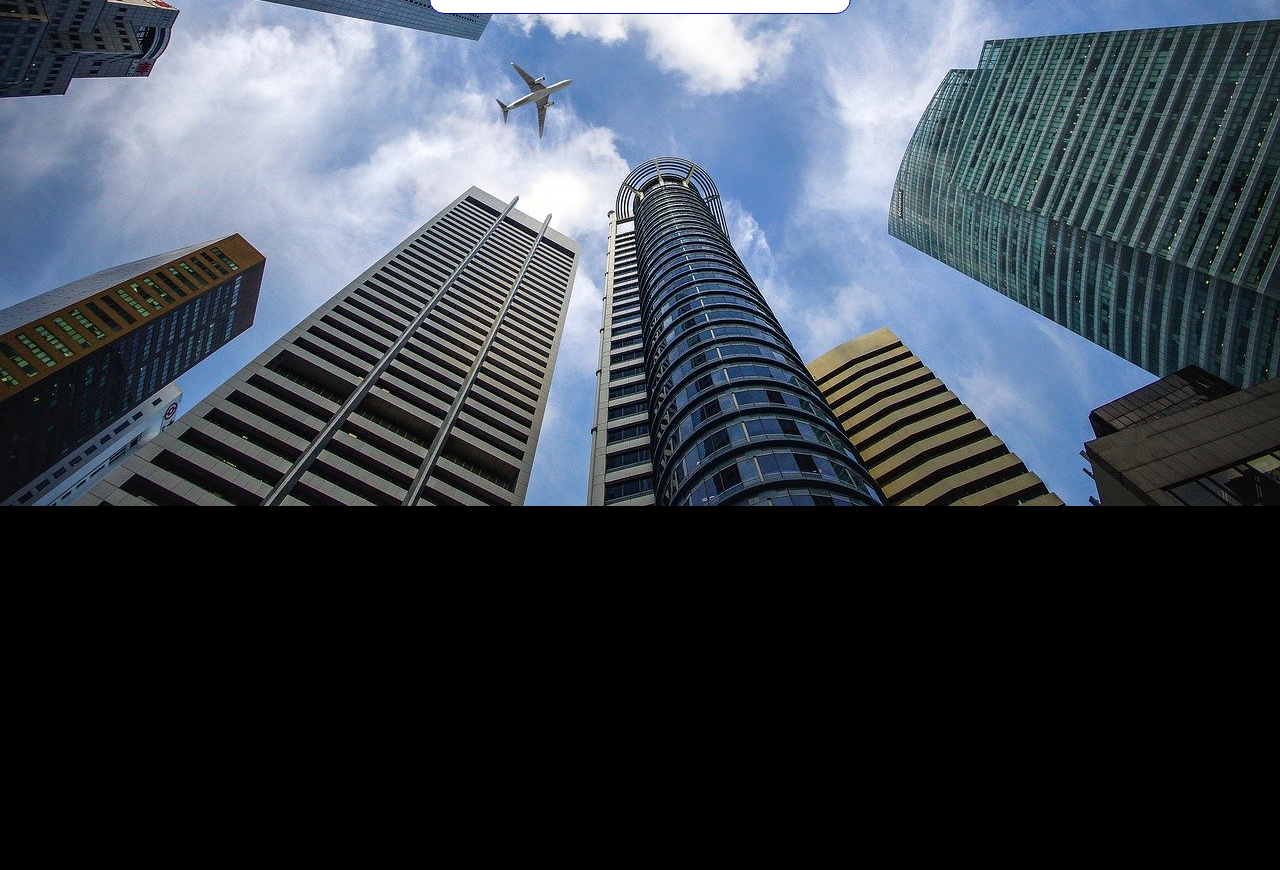
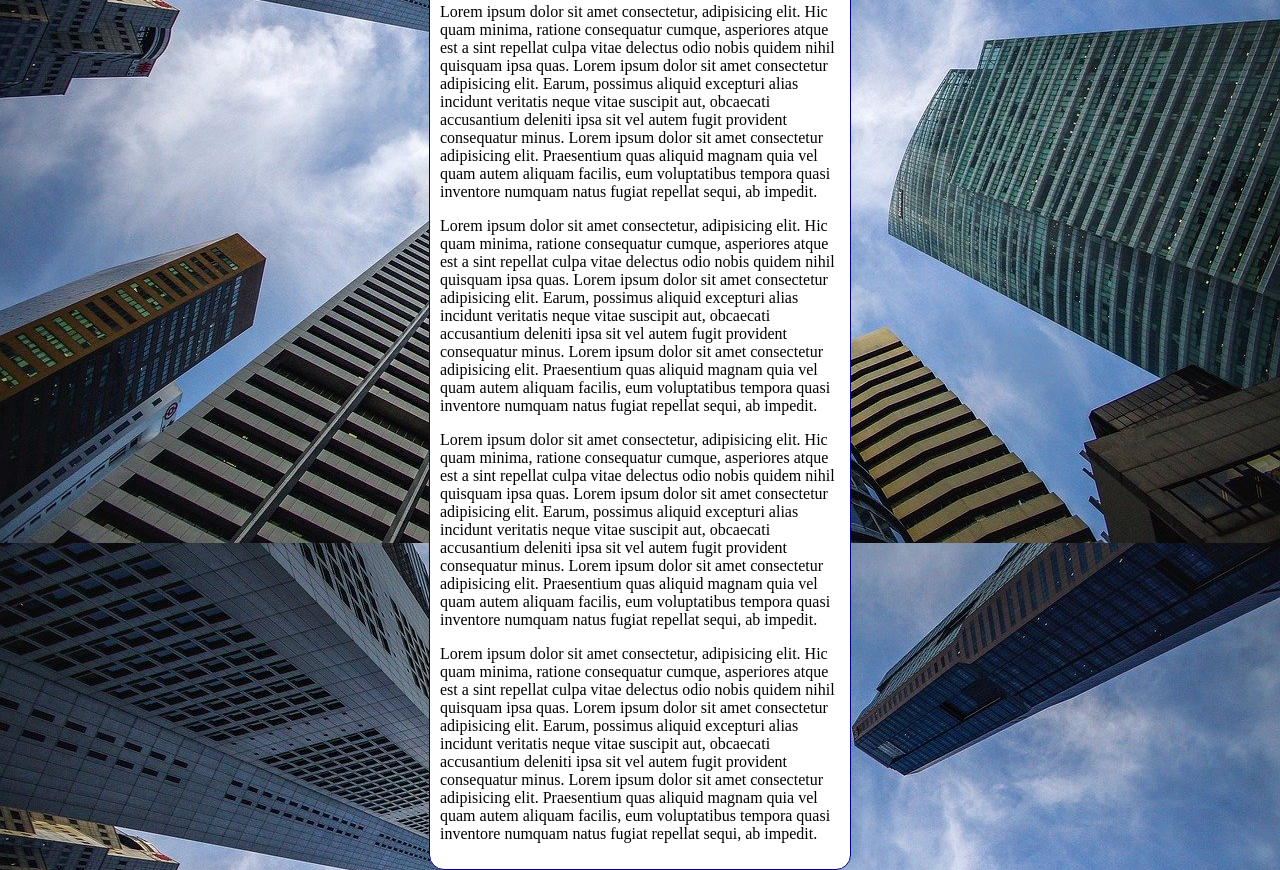
Before and after one commit to fabiocorreagomes/html-css, a plain HTML site: page exercicios/ex022/fundo006.html in a window 1280 px wide. Shown: the part 310-1180 px from the top of the page. Before the commit the page ends 816 px from the top, so only its background shows below. Drawn offline with Linux system fonts and the light colour scheme.

Commit message:
Update fundo006.html

```diff
--- a/exercicios/ex022/fundo006.html
+++ b/exercicios/ex022/fundo006.html
@@ -3,15 +3,17 @@
 <head>
     <meta charset="UTF-8">
     <meta name="viewport" content="width=device-width, initial-scale=1.0">
-    <title>Document</title>
+    <title>Fundo fixo de tela</title>
     <style>
         body {
             height: 100vh;
-            background-color: black;
+            /*background-color: black;
             background-image: url(./imagens/wallpaper002.jpg);
             background-position: center top;
             background-repeat: no-repeat;
             background-size: cover;
+            background-attachment: fixed;*/
+            background: black url(./imagens/wallpaper002.jpg) no-repeat center top / cover fixed;
         }
 
         main {
@@ -28,6 +30,10 @@
     <main>
         <h1>Teste de imagem de fundo</h1>
         <p>Lorem ipsum dolor sit amet consectetur, adipisicing elit. Hic quam minima, ratione consequatur cumque, asperiores atque est a sint repellat culpa vitae delectus odio nobis quidem nihil quisquam ipsa quas. Lorem ipsum dolor sit amet consectetur adipisicing elit. Earum, possimus aliquid excepturi alias incidunt veritatis neque vitae suscipit aut, obcaecati accusantium deleniti ipsa sit vel autem fugit provident consequatur minus. Lorem ipsum dolor sit amet consectetur adipisicing elit. Praesentium quas aliquid magnam quia vel quam autem aliquam facilis, eum voluptatibus tempora quasi inventore numquam natus fugiat repellat sequi, ab impedit.</p>
+        <p>Lorem ipsum dolor sit amet consectetur, adipisicing elit. Hic quam minima, ratione consequatur cumque, asperiores atque est a sint repellat culpa vitae delectus odio nobis quidem nihil quisquam ipsa quas. Lorem ipsum dolor sit amet consectetur adipisicing elit. Earum, possimus aliquid excepturi alias incidunt veritatis neque vitae suscipit aut, obcaecati accusantium deleniti ipsa sit vel autem fugit provident consequatur minus. Lorem ipsum dolor sit amet consectetur adipisicing elit. Praesentium quas aliquid magnam quia vel quam autem aliquam facilis, eum voluptatibus tempora quasi inventore numquam natus fugiat repellat sequi, ab impedit.</p>
+        <p>Lorem ipsum dolor sit amet consectetur, adipisicing elit. Hic quam minima, ratione consequatur cumque, asperiores atque est a sint repellat culpa vitae delectus odio nobis quidem nihil quisquam ipsa quas. Lorem ipsum dolor sit amet consectetur adipisicing elit. Earum, possimus aliquid excepturi alias incidunt veritatis neque vitae suscipit aut, obcaecati accusantium deleniti ipsa sit vel autem fugit provident consequatur minus. Lorem ipsum dolor sit amet consectetur adipisicing elit. Praesentium quas aliquid magnam quia vel quam autem aliquam facilis, eum voluptatibus tempora quasi inventore numquam natus fugiat repellat sequi, ab impedit.</p>
+        <p>Lorem ipsum dolor sit amet consectetur, adipisicing elit. Hic quam minima, ratione consequatur cumque, asperiores atque est a sint repellat culpa vitae delectus odio nobis quidem nihil quisquam ipsa quas. Lorem ipsum dolor sit amet consectetur adipisicing elit. Earum, possimus aliquid excepturi alias incidunt veritatis neque vitae suscipit aut, obcaecati accusantium deleniti ipsa sit vel autem fugit provident consequatur minus. Lorem ipsum dolor sit amet consectetur adipisicing elit. Praesentium quas aliquid magnam quia vel quam autem aliquam facilis, eum voluptatibus tempora quasi inventore numquam natus fugiat repellat sequi, ab impedit.</p>
+        <p>Lorem ipsum dolor sit amet consectetur, adipisicing elit. Hic quam minima, ratione consequatur cumque, asperiores atque est a sint repellat culpa vitae delectus odio nobis quidem nihil quisquam ipsa quas. Lorem ipsum dolor sit amet consectetur adipisicing elit. Earum, possimus aliquid excepturi alias incidunt veritatis neque vitae suscipit aut, obcaecati accusantium deleniti ipsa sit vel autem fugit provident consequatur minus. Lorem ipsum dolor sit amet consectetur adipisicing elit. Praesentium quas aliquid magnam quia vel quam autem aliquam facilis, eum voluptatibus tempora quasi inventore numquam natus fugiat repellat sequi, ab impedit.</p>
     </main>
 </body>
 </html>
```
